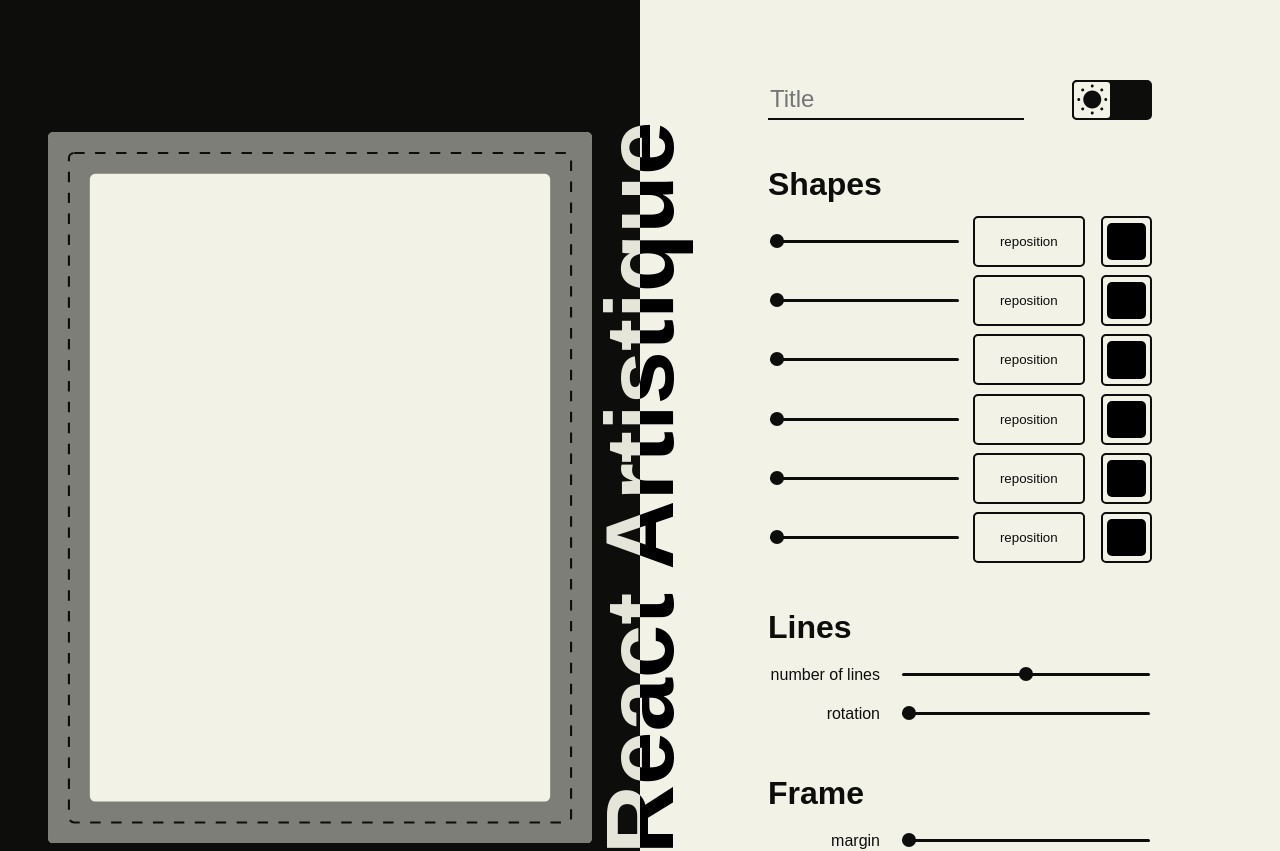
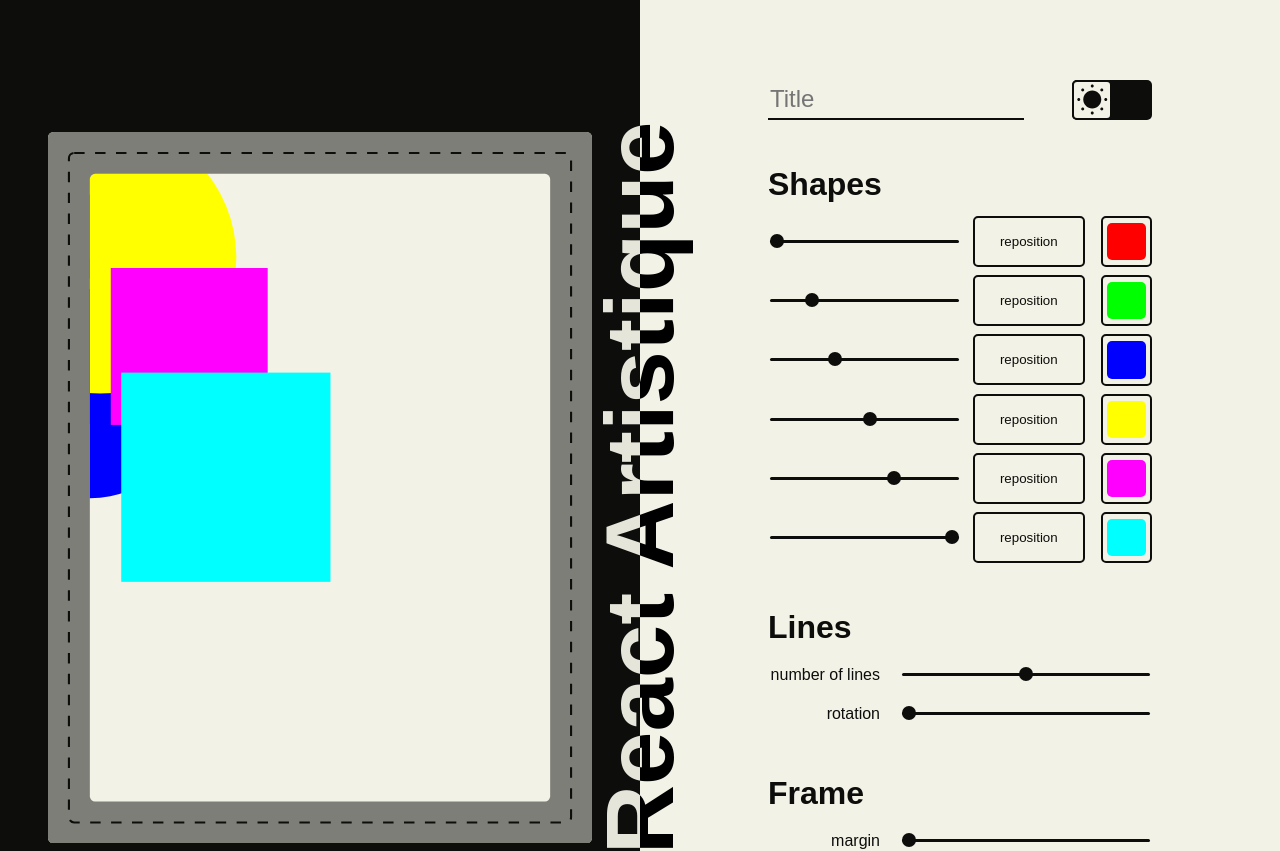
Before and after one commit to jitseD/react-artistique, a React (Vite) app: page / in a window 1280 px wide. Shown: the top 851 px of the page. Built offline with nearby package versions, Linux system fonts and the light colour scheme.

Commit message:
reactive svg shapes

```diff
--- a/src/App.jsx
+++ b/src/App.jsx
@@ -14,15 +14,15 @@ const App = () => {
   const [darkMode, setDarkMode] = useState(false);
   const [title, setTitle] = useState("");
   const [shapes, setShapes] = useState([
-    { id: "shape1", size: 0, color: "#000000", pos: { x: 0, y: 0 } },     // random pos
-    { id: "shape2", size: 0, color: "#000000", pos: { x: 0, y: 0 } },     // random size
-    { id: "shape3", size: 0, color: "#000000", pos: { x: 0, y: 0 } },     // random color
-    { id: "shape4", size: 0, color: "#000000", pos: { x: 0, y: 0 } },
-    { id: "shape5", size: 0, color: "#000000", pos: { x: 0, y: 0 } },
-    { id: "shape6", size: 0, color: "#000000", pos: { x: 0, y: 0 } },
+    { id: "shape1", size: 50, color: "#ff0000", pos: { x: 10, y: 100 }, typeCircle: true },         // random pos
+    { id: "shape2", size: 80, color: "#00ff00", pos: { x: 30, y: 200 }, typeCircle: true },         // random size
+    { id: "shape3", size: 100, color: "#0000ff", pos: { x: 40, y: 250 }, typeCircle: true },         // random color
+    { id: "shape4", size: 130, color: "#ffff00", pos: { x: 50, y: 120 }, typeCircle: true },         // random type
+    { id: "shape5", size: 150, color: "#ff00ff", pos: { x: 60, y: 130 }, typeCircle: false },
+    { id: "shape6", size: 200, color: "#00ffff", pos: { x: 70, y: 230 }, typeCircle: false },
   ]);
-  const [lines, setLines] = useState({ total: 10, rotation: 0 });         // random total / rotation
-  const [frame, setFrame] = useState({ margin: 40, dashes: 10 });         // random margin / dashes
+  const [lines, setLines] = useState({ total: 10, rotation: 0 });                 // random total / rotation
+  const [frame, setFrame] = useState({ margin: 40, dashes: 10 });                 // random margin / dashes
 
   const handleColorModeChange = () => {
     const newDarkMode = !darkMode;
@@ -69,12 +69,44 @@ const App = () => {
                 rx="5"
               />
             </mask>
+            <mask id="canvas">
+              <rect
+                x={frame.margin} y={frame.margin} width={canvasContext.width - frame.margin * 2} height={canvasContext.height - frame.margin * 2}
+                fill="#FFFFFF"
+                rx="5"
+              />
+            </mask>
           </defs>
           <rect
             x="0" y="0" width="100%" height="100%"
             fill="#F2F2E6"
             rx="5"
           />
+
+          {shapes.map((value) => {
+            if (value.typeCircle) {
+              return (<circle
+                mask="url(#canvas)"
+                key={value.id}
+                cx={value.pos.x}
+                cy={value.pos.y}
+                r={value.size}
+                fill={value.color}
+                stroke="none"
+              />)
+            } else {
+              return (<rect
+                mask="url(#canvas)"
+                key={value.id}
+                x={value.pos.x}
+                y={value.pos.y}
+                width={value.size}
+                height={value.size}
+                fill={value.color}
+                stroke="none"
+              />)
+            }
+          })}
           <rect
             mask="url(#frame)"
             x="0" y="0" width="100%" height="100%"
--- a/src/components/ShapeSection.jsx
+++ b/src/components/ShapeSection.jsx
@@ -7,7 +7,7 @@ import "./ShapeSection.css";
 const ShapeSection = ({ size, onSliderChange, color, onColorChange, onReposition }) => {
     return (
         <article>
-            <Slider min={0} max={10} value={size} onValueChange={onSliderChange} />
+            <Slider min={50} max={200} value={size} onValueChange={onSliderChange} />
             <Button name="reposition" onClickButton={onReposition} />
             <ColorPicker value={color} onValueChange={onColorChange} />
         </article>
--- a/src/context/CanvasContext.jsx
+++ b/src/context/CanvasContext.jsx
@@ -4,3 +4,5 @@ export const canvas = createContext({
     width: window.innerWidth / 2 - 120,
     height: window.innerHeight - 120
 });
+
+// reactive to resize
```
